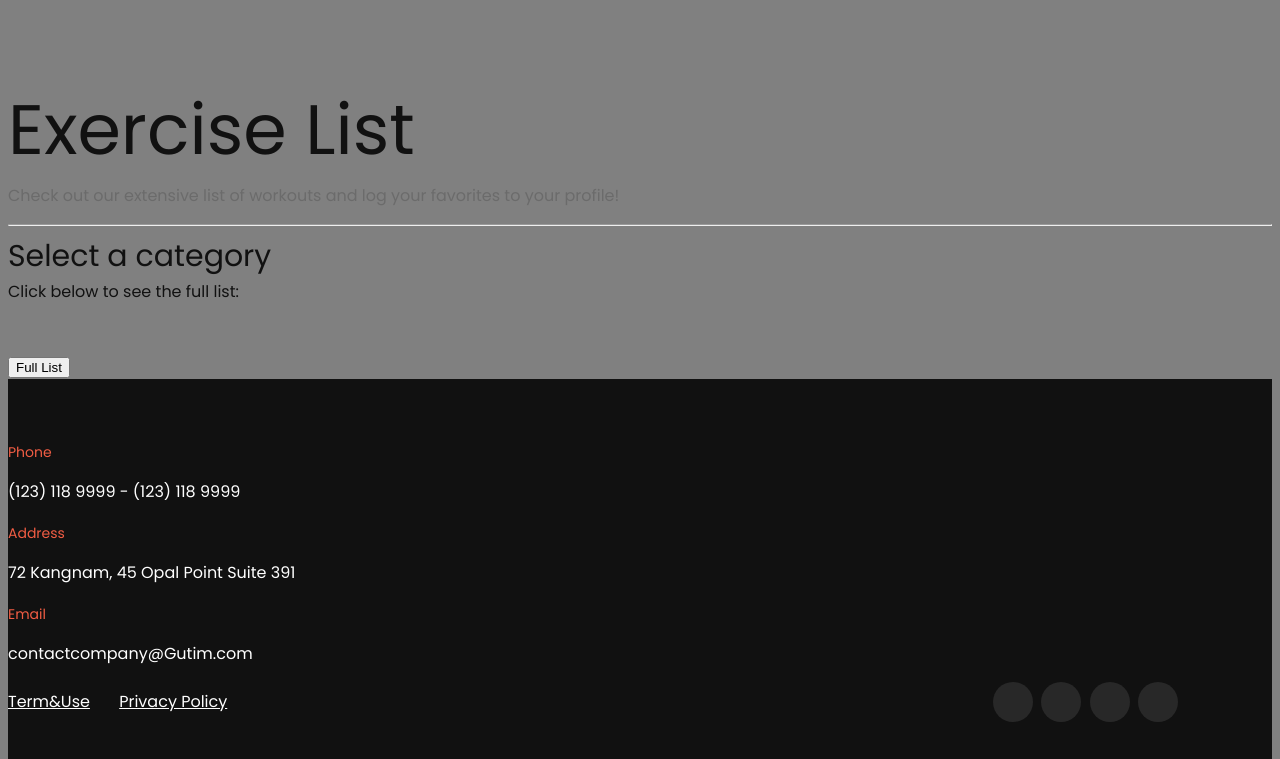
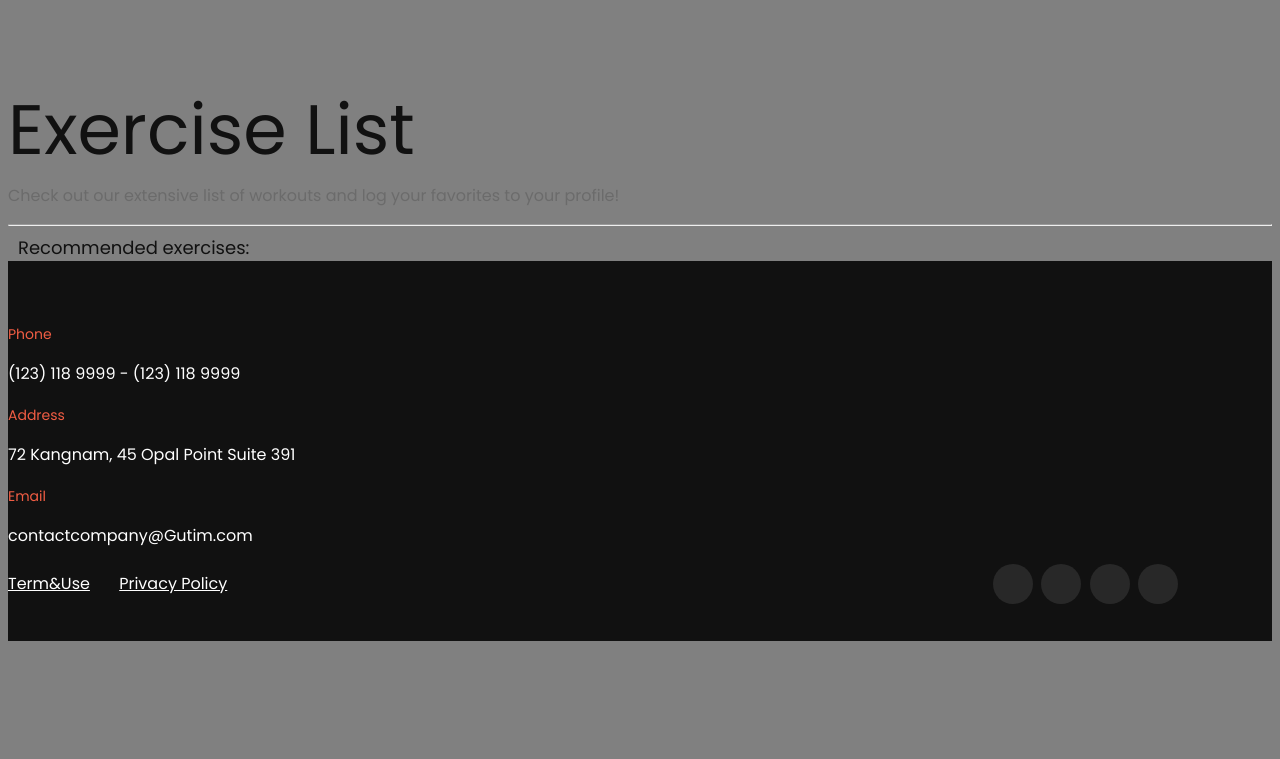
Before and after one commit to CTKogstrom/GymBuddyApp, a Django app: template users/templates/users/exercises.html in a window 1280 px wide. Shown: the part 2021-2780 px from the top of the page. After the commit the page ends 2662 px from the top, so only its background shows below. Run offline with Django 3.2, Linux system fonts and the light colour scheme; the template is opened without the code that fills it: values that come from a table or form of the project are taken from there, others are empty; some libraries are stand-ins or nearby versions.

Commit message:
got rid of exercise button

```diff
--- a/users/templates/users/exercises.html
+++ b/users/templates/users/exercises.html
@@ -120,30 +120,7 @@
     <div>
 
         <!--Display exercise welcome message-->
-        {% if not active_exercise %}
-        <div>
-            <div class="header">
-                <div class="exercises-box-text">
-                    <h3 class="subtitle">Select a category</h3>
-                    <h6 class="subtitle">Click below to see the full list:</h3></br></br>
-                    <form action='100' method='POST'>
-                        {% csrf_token %}
-                        <Button class="btn btn-default btn-lg">Full List</Button>
-                    </form>
-                </div>
-            </div>
-        </div>
-        <!--Display exercise list-->
-        {% else %}
         <div class="exercises-box-overflow">
-            <!--Alert message-->
-            <!-- {% if messages %}
-                {% for message in messages %}
-                    <div class="alert alert-{{ message.tags }}" role="alert">
-                        {{ message }}
-                    </div>
-                {% endfor %}
-            {% endif %} -->
             <h5 style="padding-left: 10px;">Recommended exercises: </h5>
             {% for exercise in exercises %}
                 <div class="exercise">
@@ -160,7 +137,6 @@
                 </div>
             {% endfor %}
         </div>
-        {% endif %}
     </div>
     {% endblock body %}
 
--- a/users/views.py
+++ b/users/views.py
@@ -208,14 +208,13 @@ def macros(request):
     return render(request, 'users/macros.html', context)
 
 @login_required
-def exercises(request, active_exercises=0):
+def exercises(request):
     exercise_list = []
 
     with open(os.path.dirname(os.path.realpath(__file__)) + '/Exercises.json') as f:
         data = json.load(f)
 
-    if (active_exercises == 100):
-        exercise_list = data
+    exercise_list = data
 
     liftrecord2 = LiftRecord2(user=request.user)
     if request.method == 'POST' and 'form_submit' in request.POST:
@@ -229,7 +228,6 @@ def exercises(request, active_exercises=0):
     context = {
         'exercises': exercise_list,
         'title': 'Exercises',
-        'active_exercise': active_exercises, #exercise_list[0].group,
         'form' : form,
         'lifts' : data,
     }
```
Lines whose indentation alone changed are shown as unchanged.
